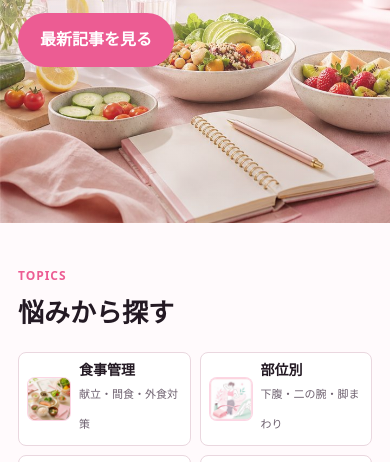
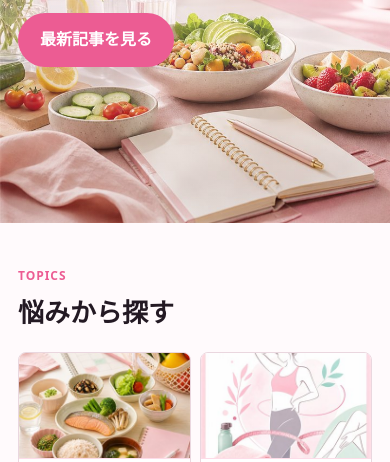
Before and after one commit to taikidev0922/slim-lab-women, a website: page index.html in a window 390 px wide. Shown: the part 330-792 px from the top of the page. Drawn offline with Linux system fonts and the light colour scheme.

Commit message:
Enlarge topic card images on mobile

```diff
--- a/style.css
+++ b/style.css
@@ -219,12 +219,19 @@ h1 { max-width: 760px; font-size: clamp(32px, 9vw, 64px); }
   .article-list { grid-template-columns: 1fr; }
   .section { padding: 42px 18px; }
   .topic-card {
-    grid-template-columns: 44px minmax(0, 1fr);
-    min-height: 66px;
-    padding: 8px;
-    gap: 8px;
+    display: block;
+    min-height: 0;
+    padding: 0;
   }
-  .topic-card__image { width: 44px; height: 44px; }
+  .topic-card__image {
+    width: 100%;
+    height: auto;
+    aspect-ratio: 16 / 10;
+    border: 0;
+    border-radius: 0;
+    border-bottom: 1px solid rgba(236, 92, 147, .14);
+  }
+  .topic-card__text { padding: 9px 10px 10px; }
   .topic-card strong { font-size: 14px; }
-  .topic-card__text span { font-size: 11px; }
+  .topic-card__text span { display: block; margin-top: 2px; font-size: 11px; }
 }
```
